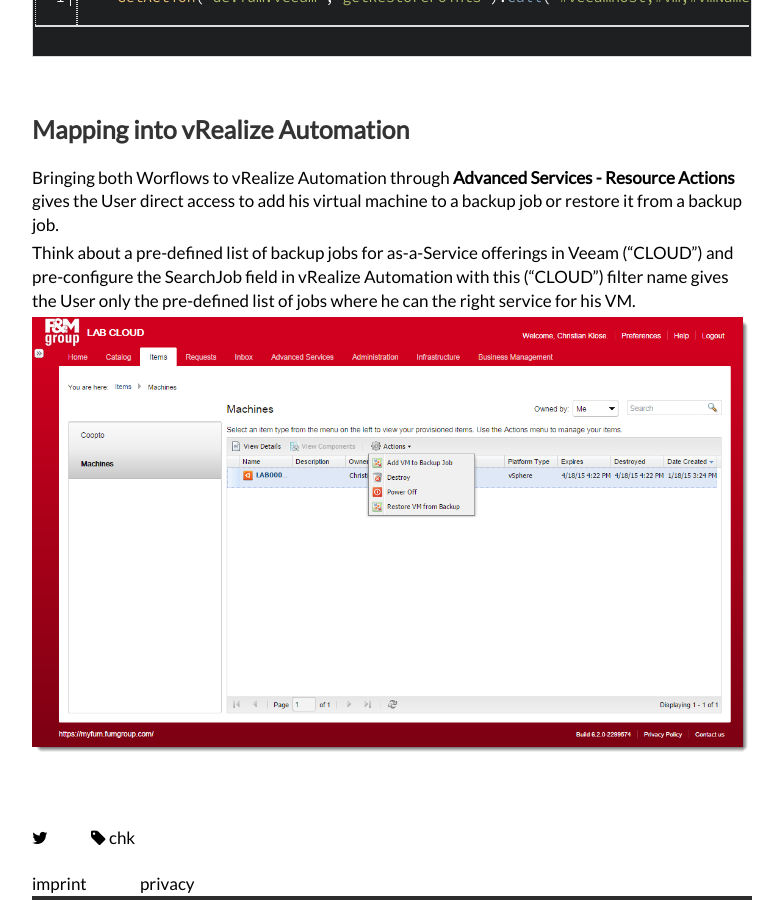
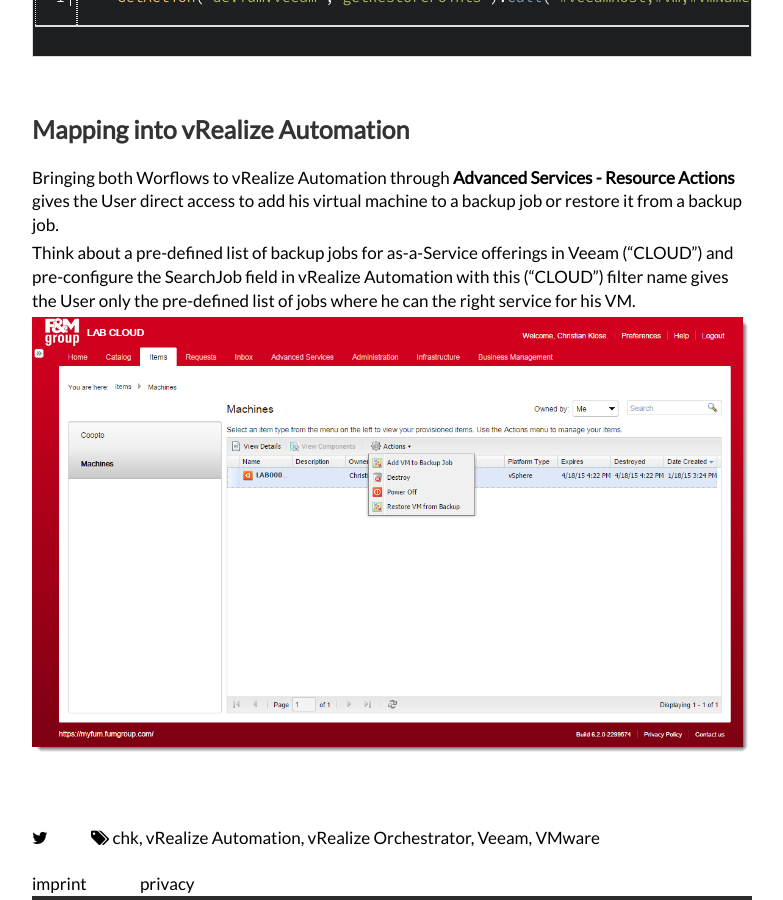
Before and after one commit to gitter-badger/vratpack.github.io, a Jekyll site: the page built from _posts/2015-07-02-veeam-baas.md, in a window 1280 px wide and 900 px high, scrolled down 8178 px. Shown: the whole window, without its empty margins (248-1031 px from the left). Built offline with Jekyll 4.4.1, drawn with Linux system fonts in a browser that asks for light colours; Markdown is read by kramdown in place of the engine named in the settings; comment, search, counter and statistics services are not loaded.

Commit message:
added tags

```diff
--- a/_posts/2015-07-02-veeam-baas.md
+++ b/_posts/2015-07-02-veeam-baas.md
@@ -3,7 +3,7 @@
 title: "HandsOn: Veeam - Backup-as-a-Service in vRealize Automation"
 date: 2015-07-02 08:00:00
 comments: true
-tags: [author-chk]
+tags: [author-chk, vra, vro, veeam, vmware]
 author:
     name: "Christian Klose"
     twitter: "christianklose"
```
